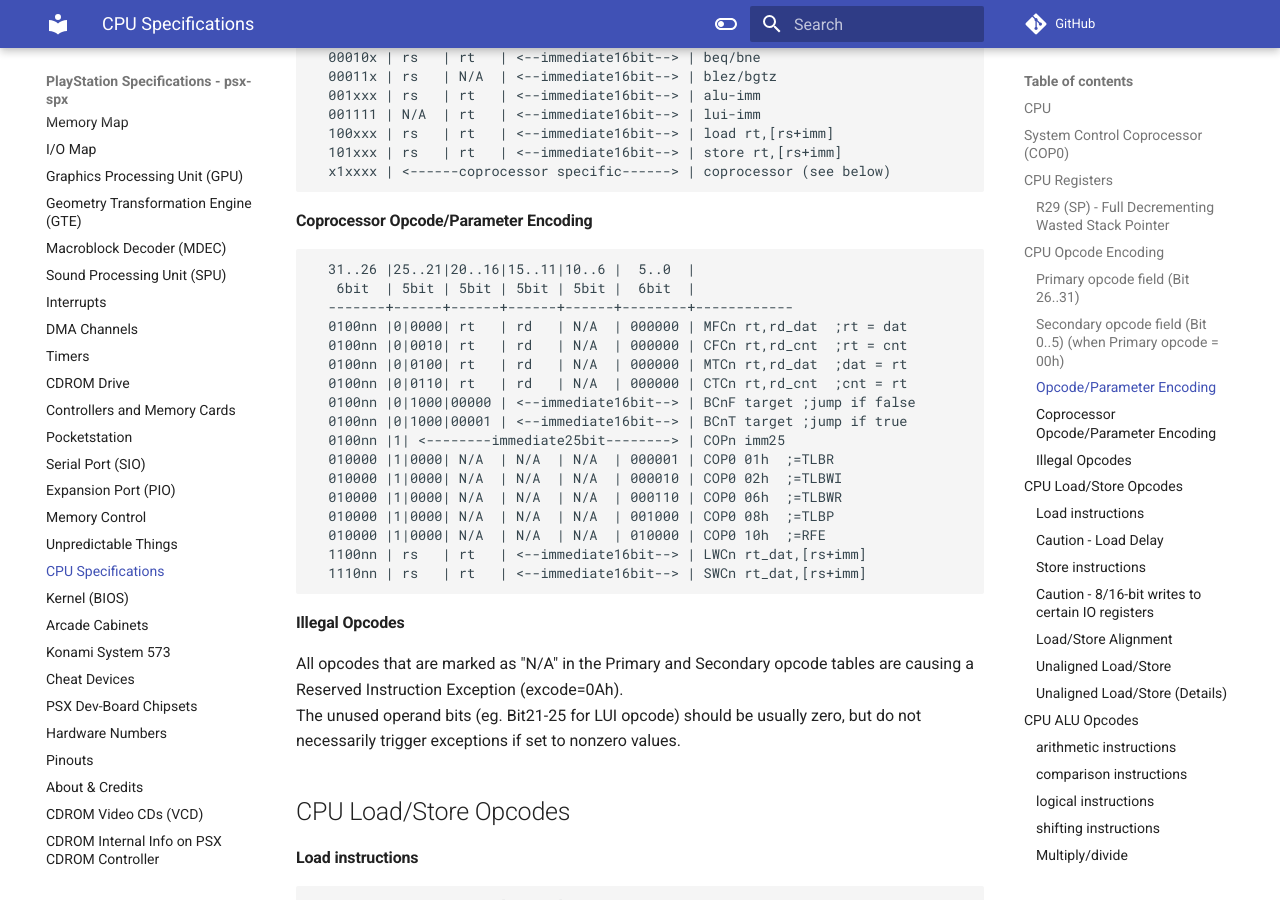
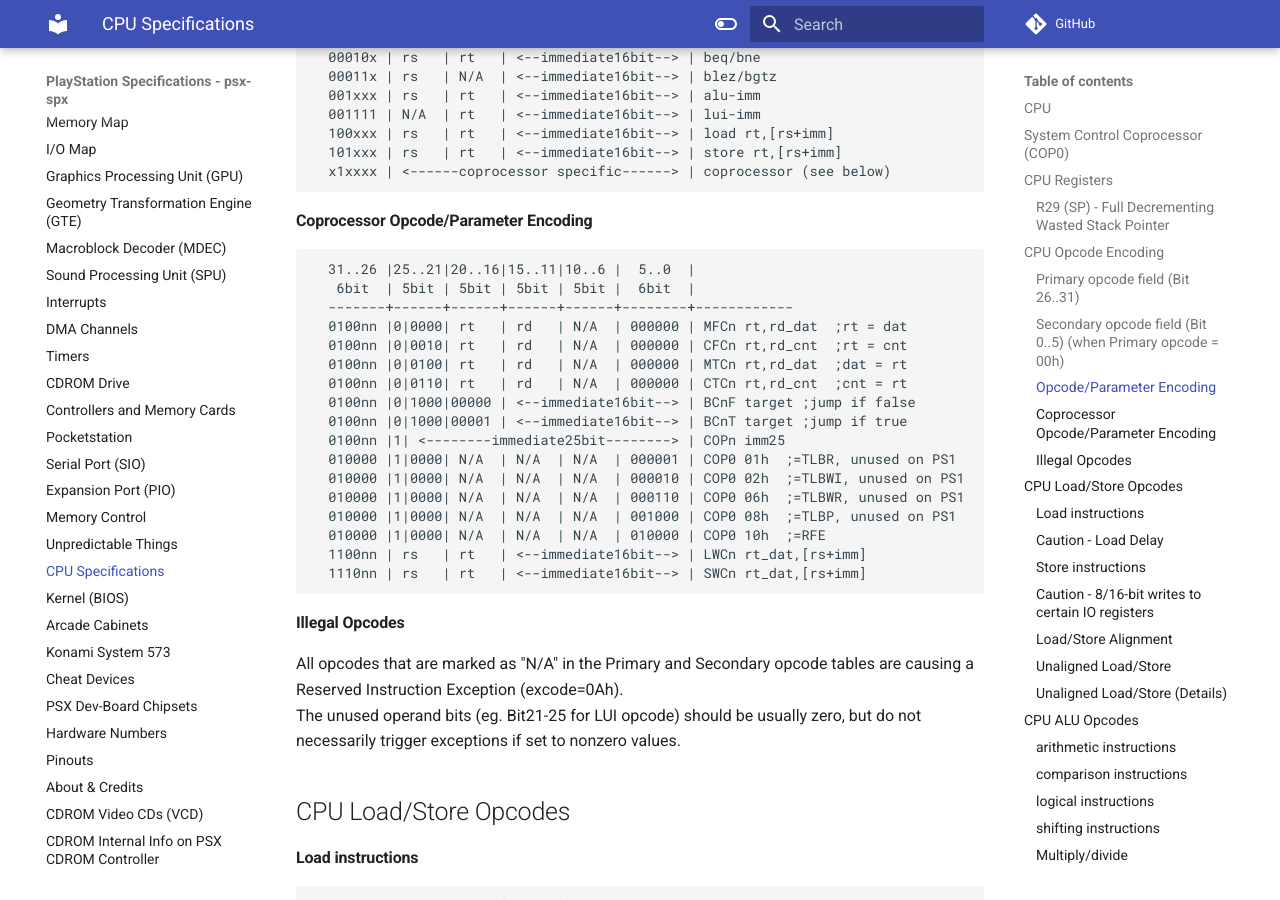
Before and after one commit to psx-spx/psx-spx.github.io, an MkDocs documentation site: the page built from docs/cpuspecifications.md, in a window 1280 px wide and 900 px high, scrolled down 2602 px. Built offline with MkDocs 1.6.1 and Material for MkDocs 9.7.7, drawn with Linux system fonts in a browser that asks for light colours; comment, search, counter and statistics services are not loaded; some of the changed text lies outside the part shown.

Commit message:
[CPU] Clean more stuff up, emphasize that PS1 software does *not* use TLB ops.

````diff
--- a/docs/cpuspecifications.md
+++ b/docs/cpuspecifications.md
@@ -136,10 +136,10 @@
   0100nn |0|1000|00000 | <--immediate16bit--> | BCnF target ;jump if false
   0100nn |0|1000|00001 | <--immediate16bit--> | BCnT target ;jump if true
   0100nn |1| <--------immediate25bit--------> | COPn imm25
-  010000 |1|0000| N/A  | N/A  | N/A  | 000001 | COP0 01h  ;=TLBR
-  010000 |1|0000| N/A  | N/A  | N/A  | 000010 | COP0 02h  ;=TLBWI
-  010000 |1|0000| N/A  | N/A  | N/A  | 000110 | COP0 06h  ;=TLBWR
-  010000 |1|0000| N/A  | N/A  | N/A  | 001000 | COP0 08h  ;=TLBP
+  010000 |1|0000| N/A  | N/A  | N/A  | 000001 | COP0 01h  ;=TLBR, unused on PS1
+  010000 |1|0000| N/A  | N/A  | N/A  | 000010 | COP0 02h  ;=TLBWI, unused on PS1
+  010000 |1|0000| N/A  | N/A  | N/A  | 000110 | COP0 06h  ;=TLBWR, unused on PS1
+  010000 |1|0000| N/A  | N/A  | N/A  | 001000 | COP0 08h  ;=TLBP, unused on PS1
   010000 |1|0000| N/A  | N/A  | N/A  | 010000 | COP0 10h  ;=RFE
   1100nn | rs   | rt   | <--immediate16bit--> | LWCn rt_dat,[rs+imm]
   1110nn | rs   | rt   | <--immediate16bit--> | SWCn rt_dat,[rs+imm]
@@ -392,9 +392,9 @@
   bc#f dest        ;if cop#flg=false then pc=$+disp
   bc#t dest        ;if cop#flg=true  then pc=$+disp
   rfe              ;return from exception (COP0)
-  tlb<xx>          ;virtual memory related (COP0)
+  tlb<xx>          ;virtual memory related (COP0), unused in the PS1
 ```
-Unknown if any tlb-opcodes (tlbr,tlbwi,tlbwr,tlbp) are implemented in the psx?<br/>
+Unknown if any tlb-opcodes (tlbr,tlbwi,tlbwr,tlbp) are implemented in the psx hardware?<br/>
 
 #### Caution - Load Delay
 When reading from a coprocessor register, the next opcode cannot use the
@@ -480,12 +480,6 @@
   push rlist           ;alias for sub sp,n*4 -- mov [sp+(1..n)*4],r1..rn
   pop  rlist           ;alias for mov r1..rn,[sp+(1..n)*4] -- add sp,n*4
   pop  pc,rlist        ;alias for pop ra,rlist -- jmp ra
-```
-
-#### Possible more Pseudos...
-```
-  call x0000000h ;call y0000000h (could be half-working for mem mirrors?)
-  setae,setge    ;--> setb,setlt with swapped operands
 ```
 
 #### Directives (nocash)
````
